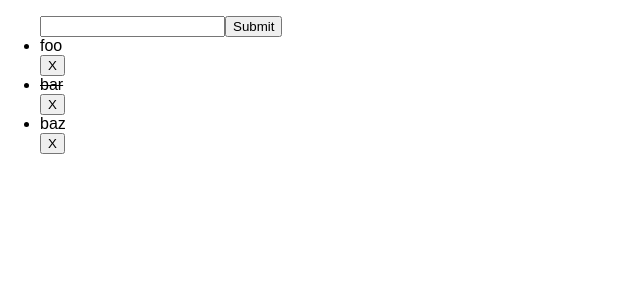
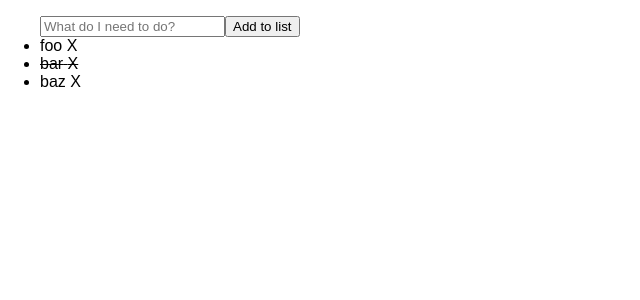
Before and after one commit to tjallen/redo, a React (Create React App) app: page / in a window 1280 px wide. Shown: the top 300 px of the page, without its empty margins (0-640 px from the left). Built offline with nearby package versions, Linux system fonts and the light colour scheme.

Commit message:
Input placeholder n todo styles

```diff
--- a/src/components/Todo.js
+++ b/src/components/Todo.js
@@ -5,12 +5,12 @@ const Todo = ({ onTodoClick, completed, text, onButtonClick, id }) => (
     <li
       onClick={onTodoClick}
       style={{
+        cursor: 'pointer',
         textDecoration: completed ? 'line-through' : 'none'
       }}
     >
-      {text}
+      {text} <span onClick={onButtonClick}>X</span>
     </li>
-    <button onClick={onButtonClick}>X</button>
   </div>
 );
 
--- a/src/components/TodoInput.js
+++ b/src/components/TodoInput.js
@@ -7,6 +7,7 @@ const TodoInput = ({ dispatch }) => {
   const handleSubmit = (e) => {
     e.preventDefault();
     dispatch(addTodo(inputField.value));
+    inputField.value = '';
   }
   return (
     <div>
@@ -15,8 +16,9 @@ const TodoInput = ({ dispatch }) => {
           type="text"
           ref={el => inputField = el}
           name="Add"
+          placeholder="What do I need to do?"
         ></input>
-        <input type="submit" />
+        <input type="submit" value="Add to list" />
       </form>
     </div>
   );
```
